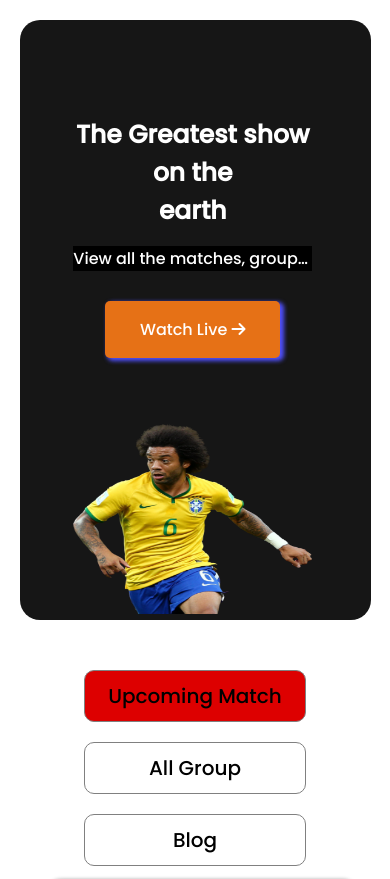
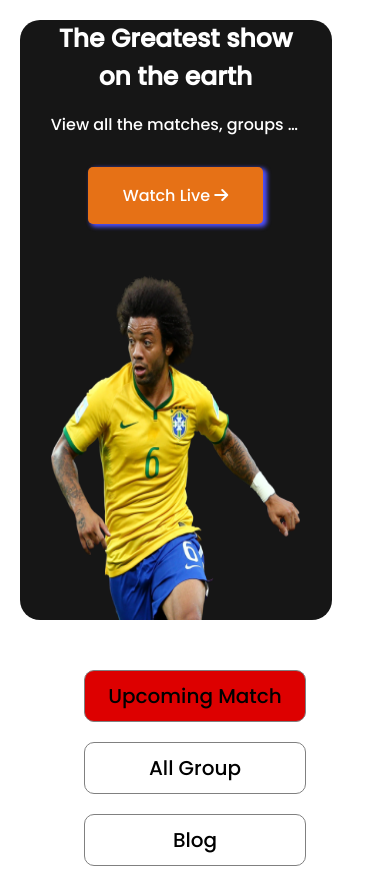
Before and after one commit to faria-r/World--Cup, a plain HTML site: page match-summery.html in a window 390 px wide. Shown: the top 879 px of the page. Drawn offline with Linux system fonts and the light colour scheme.

Commit message:
fully responsive for small and medium device

```diff
--- a/match-summery.html
+++ b/match-summery.html
@@ -27,9 +27,7 @@
         <section class="top-banner-container">
             <div class="top-banner">
                 <div class="banner-content">
-                    <h1 class="banner-title">The Greatest
-                        show on the  <br>
-                        earth</h1>
+                    <h1 class="banner-title">The Greatest show on the earth</h1>
                     <p class="banner-paragraph">View all the matches, groups and teams ahead of the FIFA World Cup Qatar 2022!</p>
                     <a href="" class="common-button animated-button">Watch Live  <i class="fa-solid fa-arrow-right"></i></a>
             </div>
@@ -41,14 +39,14 @@
         </section>
 
         <!-- ----------
-            Blog Section
+          Players  Blog Section
         --------------- -->
             <section class="blog-section">
                     <div class="blog-container">
                         <div class="navigation-buttons">
                             <div class="nav-links-container">
                                 <div class="nav-links focused-link"><a href="#match" >Upcoming Match</a></div>
-                                <div class="nav-links"><a href="">All Group</a></div>
+                                <div class="nav-links"><a href="index.html">All Group</a></div>
                                 <div class="nav-links" ><a href="index.html">Blog</a></div>
                             </div>
                         </div>
@@ -135,11 +133,13 @@
                             </div>
                         </div>
                     </div>
+                    <!-- hidden button -->
                     <div class="hidden-button">
                         <a href="" class="common-button">Veiw All</a>
                     </div>
             </section>
     </main>
+    <!-- main section ended -->
 </body>
 <!--------------------
      footer section
--- a/styles/style.css
+++ b/styles/style.css
@@ -242,13 +242,13 @@ players blog section styles
     color: white;
 }
 }
-/* animation end */
+/* animation styles end */
 
 
 /* -----------------------------------
 Media Query  for tablet veiw
 ---------------------------------*/
- @media screen  and (max-width:768px) {
+ @media screen  and (min-width:481px) and (max-width:768px) {
     .top-banner-container{
         background-color:#161616;
         width: 90%;
@@ -275,7 +275,7 @@ Media Query  for tablet veiw
         text-overflow: ellipsis;
     }
     .banner-img{
-        margin-bottom:-93px;
+        margin-top:75px;
     }
     .blog-container{
         display: flex;
@@ -321,7 +321,6 @@ Media Query  for Mobile veiw
     background-color:#161616;
     height: 600px;
     margin: 5%;
-    /* height: 420px; */
     border-radius: 20px;
     padding: 0px;
     }
@@ -329,7 +328,6 @@ Media Query  for Mobile veiw
         height: 100%;
         flex-direction: column;
         justify-content: space-evenly;
-         margin-left: 4%;
     }
     .banner-content{
         width: 80%;
@@ -344,11 +342,11 @@ Media Query  for Mobile veiw
         width: 100%;
         overflow: hidden;
         text-overflow: ellipsis;
-        background-color: black;
         margin-bottom: 30px;
     }
-    .banner-img >img{
-    margin-top:-22px;
+    .banner-img {
+        height: 60%;
+        margin-top: 50px;
        }
     .blog-section{
         margin-top: 40px;
@@ -361,7 +359,6 @@ Media Query  for Mobile veiw
     }
     .navigation-buttons{
         width:100%;
-        /* height: 200px; */
         border-radius: 10px;
         padding: 0%;
         background-color: #FFFFFF;
```
Also changed, not shown: index.html (+7 -8 lines).
